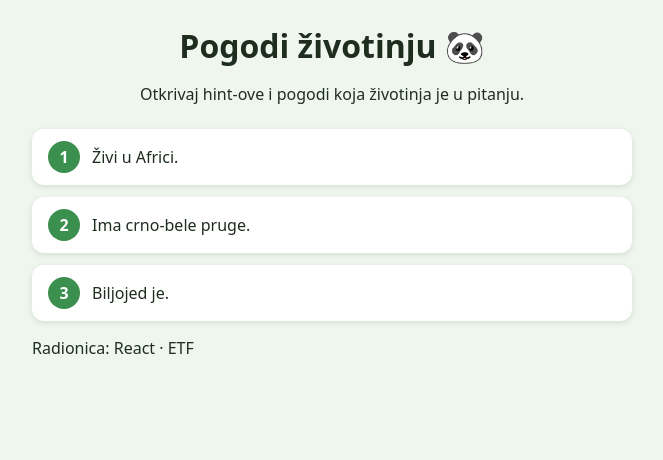
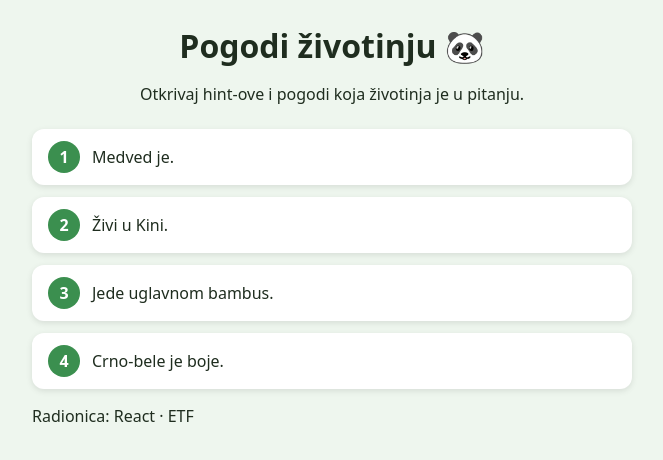
Before and after one commit to Dushenn/animaldle, a React (Vite) app: page / in a window 1280 px wide. Shown: the top 460 px of the page, without its empty margins (308-971 px from the left). Built offline with nearby package versions, Linux system fonts and the light colour scheme.

Commit message:
korak 3: lista hintova i map funkcija

```diff
--- a/src/App.jsx
+++ b/src/App.jsx
@@ -2,6 +2,9 @@ import "./App.css";
 import Footer from "./components/Footer";
 import Header from "./components/Header";
 import HintCard from "./components/HintCard";
+import {zivotinje} from './data/zivotinje'
+
+const zivotinja = zivotinje[0]
 
 function App() {
   return (
@@ -9,9 +12,11 @@ function App() {
       <Header />
 
       <main className="hints">
-        <HintCard number={1} text="Živi u Africi."/>
-        <HintCard number={2} text="Ima crno-bele pruge."/>
-        <HintCard number={3} text="Biljojed je."/>
+        {
+          zivotinja.hints.map((hint, index) => (
+            <HintCard key={index} number={index + 1} text={hint} />
+          ))
+        }
       </main>
 
       <Footer />
```
